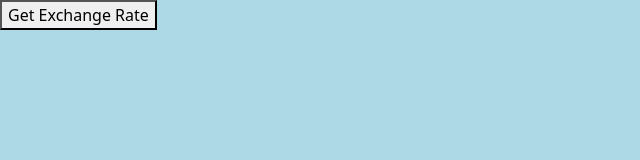
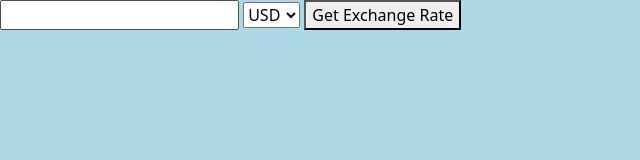
Before and after one commit to osbrown1/Currency-Exchanger, a website built with webpack: page src/index.html in a window 1280 px wide. Shown: the whole page, without its empty margins (0-640 px from the left). Built offline with nearby package versions, Linux system fonts and the light colour scheme.

Commit message:
add option elements to form for other currencies to be used.

```diff
--- a/src/index.html
+++ b/src/index.html
@@ -5,6 +5,14 @@
   </head>
   <body>
     <form>
+      <input type="text" id="amount">
+      <select id="currency">
+        <option value="USD">USD</option>
+        <option value="EUR">EUR</option>
+        <option value="GBP">GBP</option>
+        <option value="JPY">JPY</option>
+        <option value="KRW">KRW</option>
+      </select>
       <button type="submit">Get Exchange Rate</button>
     </form>
     <div id="showResponse"></div>
```
